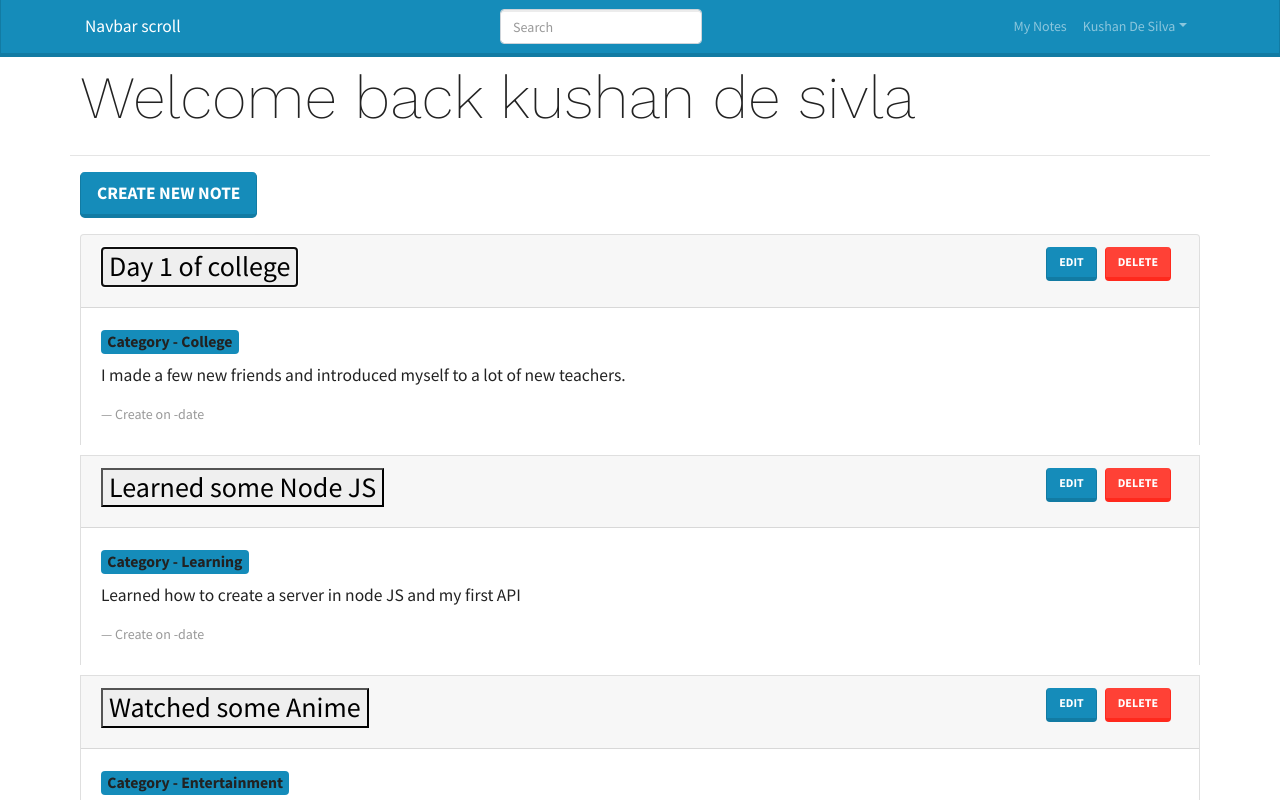
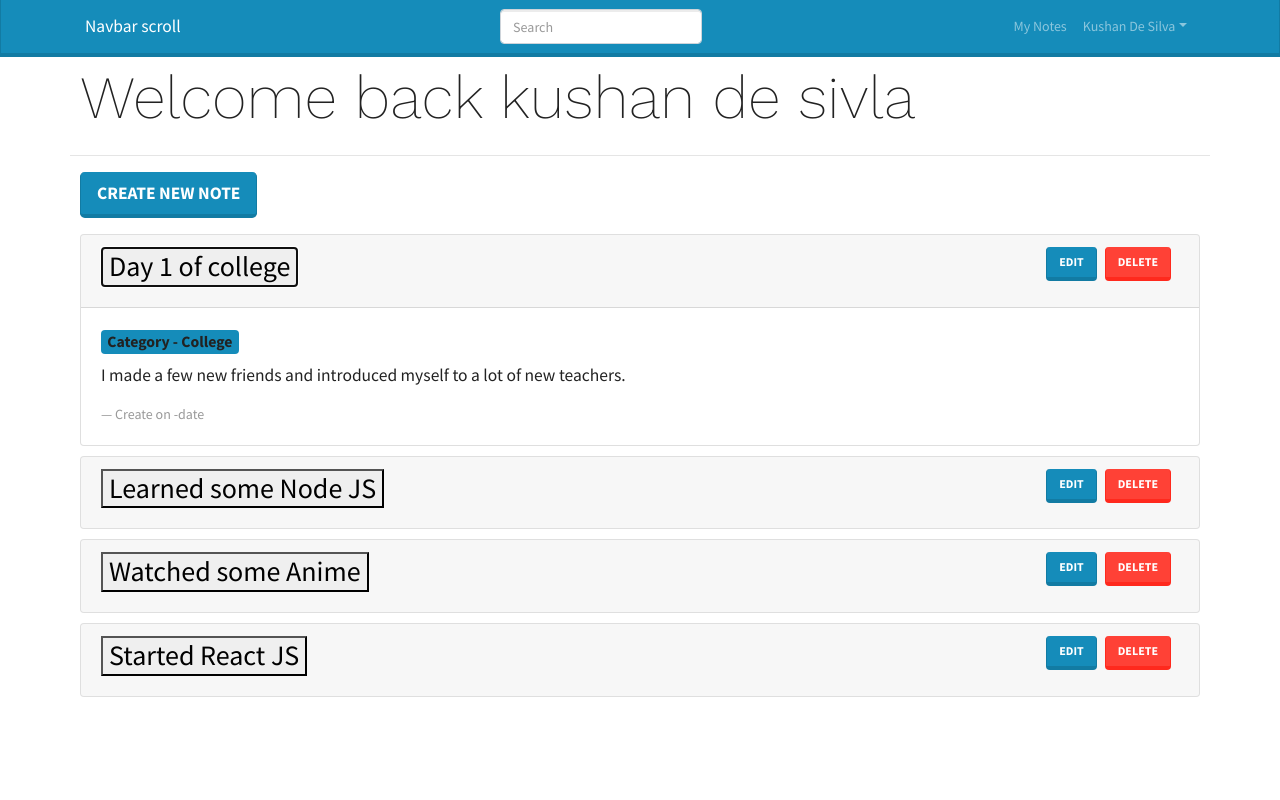
Before and after one commit to kushandesilva59/Notes---MERN, a React (Create React App) app in the folder frontend/: page /mynotes in a window 1280 px wide. Both pictures are taken after a click on the button "Day 1 of college". Shown: the top 800 px of the page. Built offline with nearby package versions, Linux system fonts and the light colour scheme.

Commit message:
code refactored

```diff
--- a/frontend/src/components/MyNotes/MyNotes.js
+++ b/frontend/src/components/MyNotes/MyNotes.js
@@ -21,8 +21,9 @@ const MyNotes = () => {
           Create New Note
         </Button>
       </Link>
-      <Accordion>
-        {notes.map((note) => (
+
+      {notes.map((note) => (
+        <Accordion>
           <Card key={note._id} style={{ margin: 10 }}>
             <Card.Header style={{ display: "flex" }}>
               <span
@@ -35,7 +36,7 @@ const MyNotes = () => {
                   fontSize: 18,
                 }}
               >
-                <Accordion.Header  variant="link" eventKey="0">
+                <Accordion.Header variant="link" eventKey={note._id}>
                   {note.title}
                 </Accordion.Header>
               </span>
@@ -52,7 +53,7 @@ const MyNotes = () => {
               </div>
             </Card.Header>
 
-            <Accordion.Body eventKey="">
+            <Accordion.Body eventKey={note._id}>
               <Card.Body>
                 <h4>
                   <Badge variant="success">Category - {note.category}</Badge>
@@ -64,8 +65,8 @@ const MyNotes = () => {
               </Card.Body>
             </Accordion.Body>
           </Card>
-        ))}
-      </Accordion>
+        </Accordion>
+      ))}
     </MainScreen>
   );
 };
```
